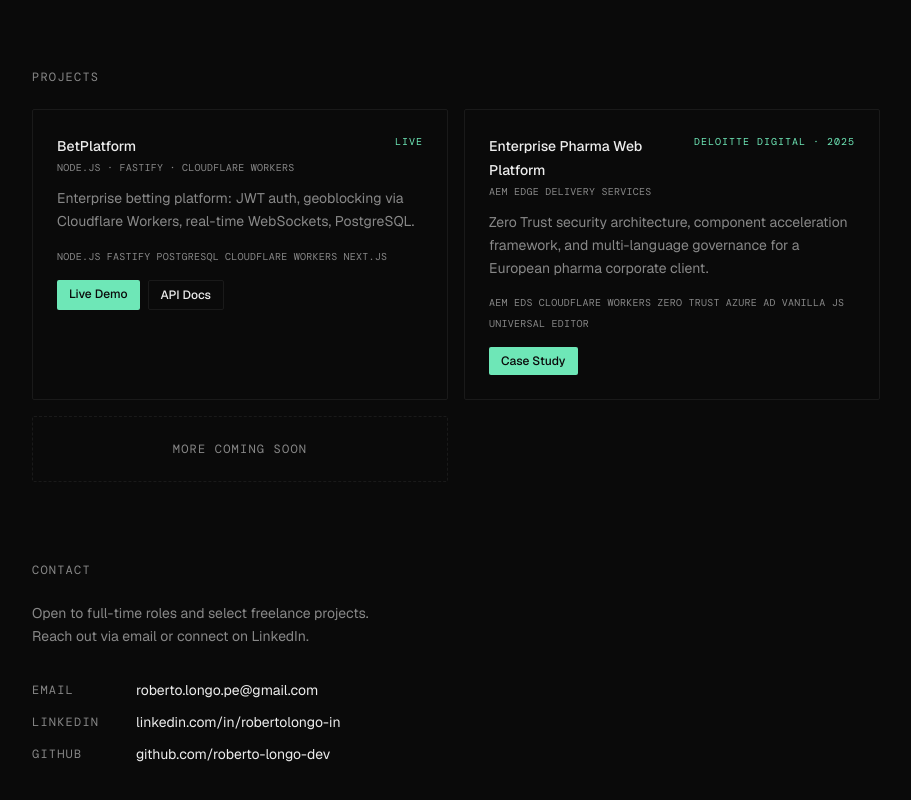
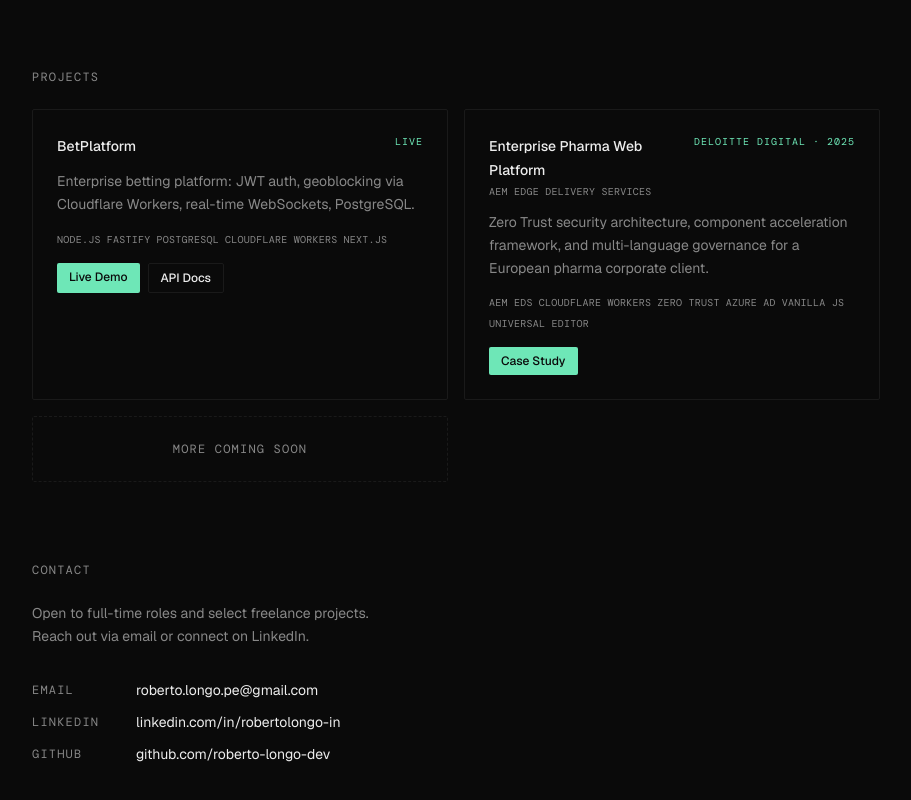
Before and after one commit to roberto-longo-dev/portfolio-v1, a Next.js app: page / in a window 1280 px wide. Shown: the part 1179-1979 px from the top of the page, without its empty margins (184-1095 px from the left). Built offline with nearby package versions, Linux system fonts and the light colour scheme; a web font is replaced by a local one.

Commit message:
feat - project: content removal

```diff
--- a/components/sections/Projects.tsx
+++ b/components/sections/Projects.tsx
@@ -4,7 +4,6 @@ import SectionLabel from "@/components/ui/SectionLabel";
 const projects = [
   {
     title: "BetPlatform",
-    subtitle: "Node.js · Fastify · Cloudflare Workers",
     description:
       "Enterprise betting platform: JWT auth, geoblocking via Cloudflare Workers, real-time WebSockets, PostgreSQL.",
     badge: "Live",
```
